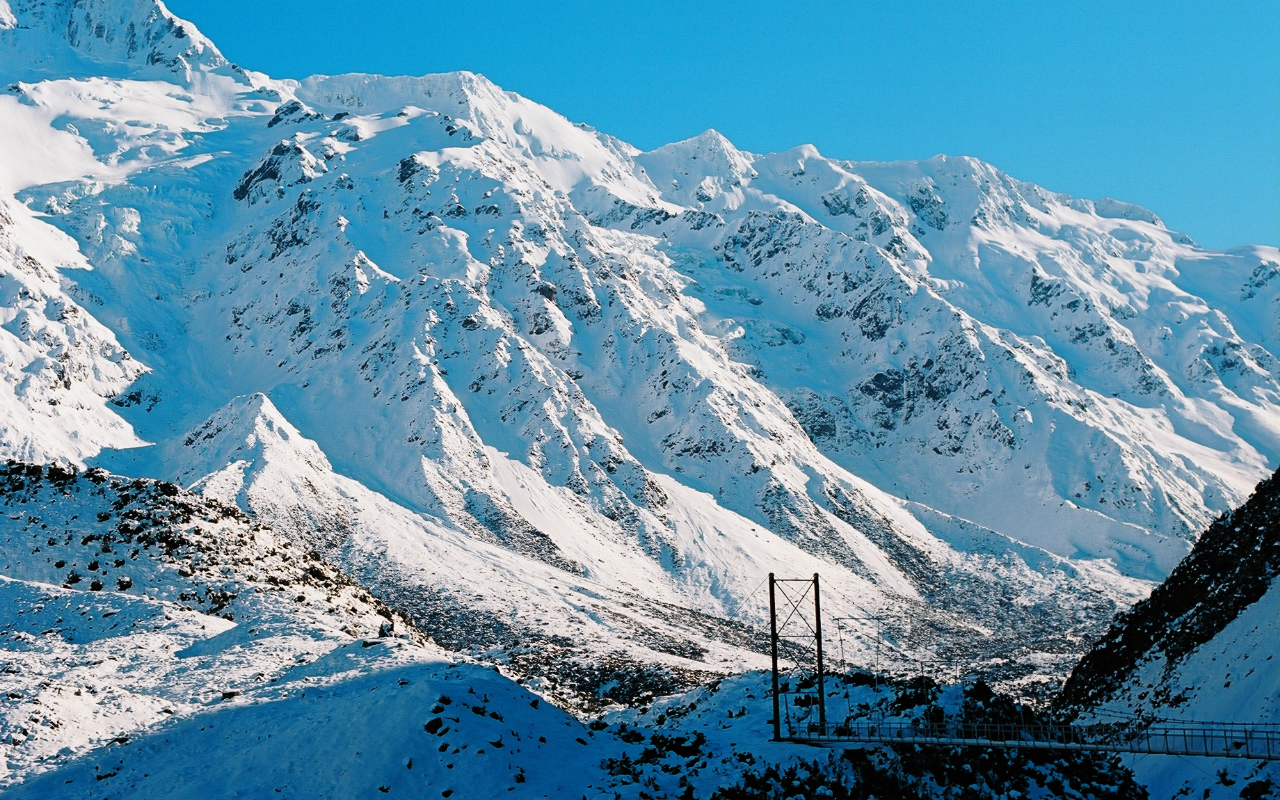
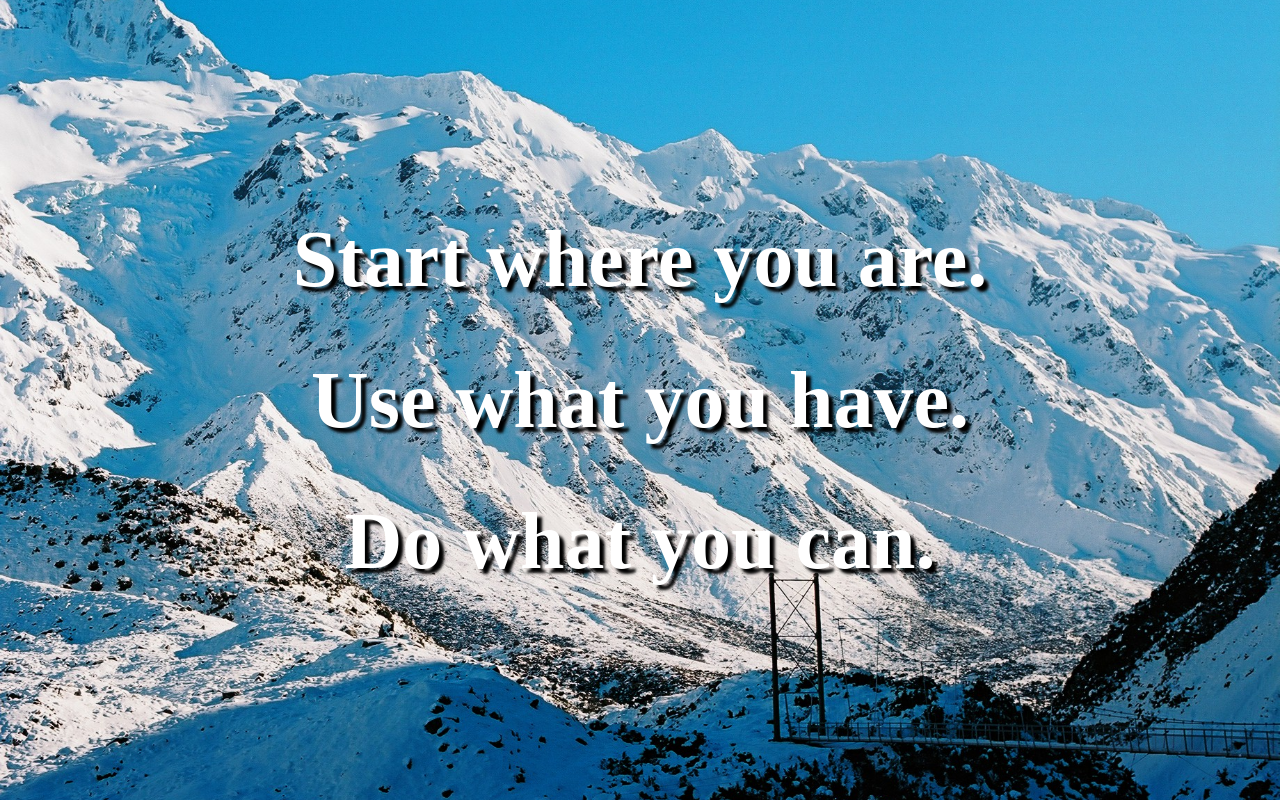
Before and after one commit to CKodes/gt-mship-kcxsw, a JavaScript app: page / in a window 1280 px wide. Built offline with nearby package versions, Linux system fonts and the light colour scheme.

Commit message:
style: added hero message

```diff
--- a/src/components/Hero/index.css
+++ b/src/components/Hero/index.css
@@ -3,3 +3,18 @@
   background: url(../../assets/images/hero-bg.JPG) no-repeat center;
   background-size: cover;
 }
+
+.hero-title {
+  display: flex;
+  flex-direction: column;
+  height: 100%;
+  font-size: 2.5rem;
+  justify-content: center;
+  text-align: center;
+}
+
+h1 {
+  margin: 25px 0;
+  color: white;
+  text-shadow: 5px 5px 3px black;
+}
--- a/src/components/Hero/index.js
+++ b/src/components/Hero/index.js
@@ -1,7 +1,16 @@
 import './index.css';
 
 function Hero() {
-  return <div className='hero-holder'></div>;
+  return (
+    <div className='hero-holder'>
+      <div className='hero-title'>
+        {/* <h1>Start where you are. Use what you have. Do what you can.</h1> */}
+        <h1>Start where you are.</h1>
+        <h1>Use what you have.</h1>
+        <h1>Do what you can.</h1>
+      </div>
+    </div>
+  );
 }
 
 export default Hero;
```
